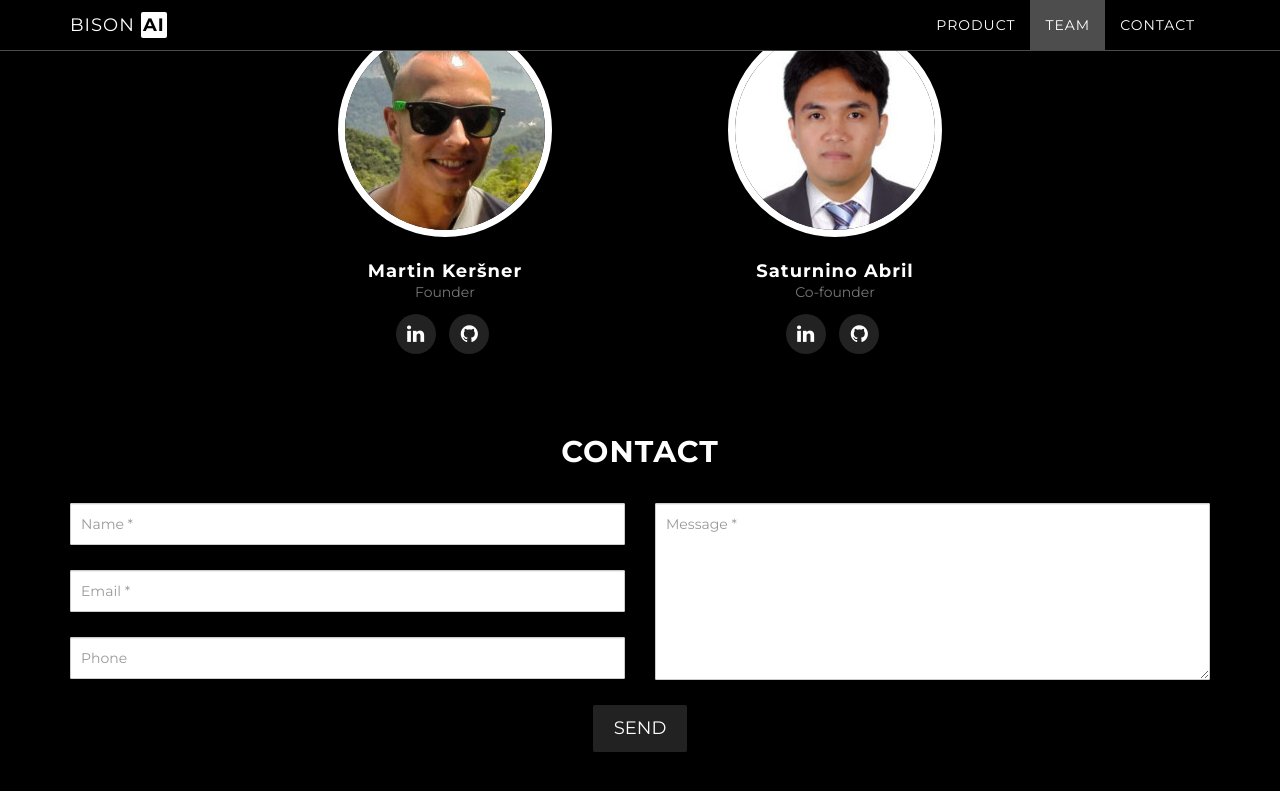
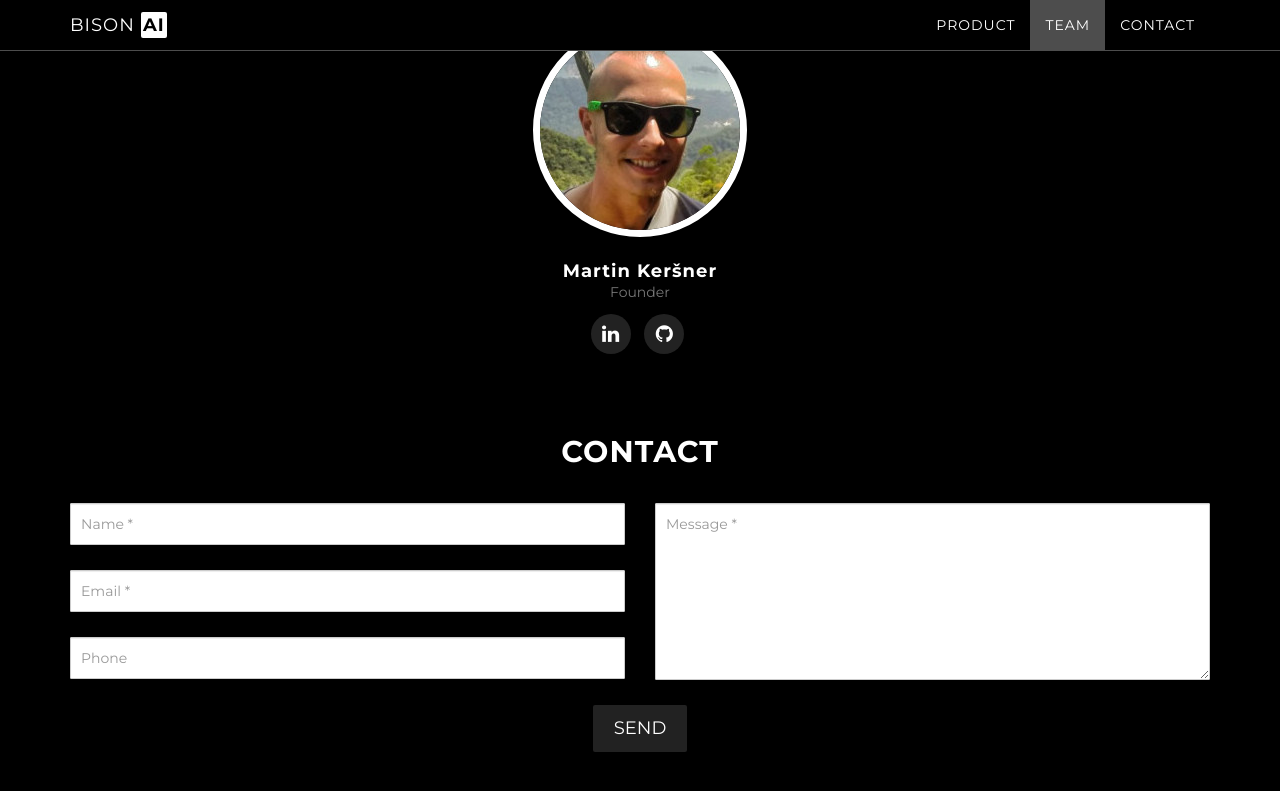
Before and after one commit to martinkersner/bisonai_www, a Jekyll site: the page built from index.html, in a window 1280 px wide and 900 px high, scrolled down 2786 px. Shown: the top 791 px of the window. Built offline with Jekyll 4.4.1, drawn with Linux system fonts in a browser that asks for light colours; some web fonts are replaced.

Commit message:
team clean

```diff
--- a/_config.yml
+++ b/_config.yml
@@ -23,15 +23,6 @@ people:
     - title: github
       url: https://github.com/martinkersner
 
-- name: Saturnino Abril
-  pic: 3
-  position: Co-founder
-  social:
-    - title: linkedin
-      url: https://www.linkedin.com/in/saturnino-abril-166b176b
-    - title: github
-      url: https://github.com/saturninoabril
-
 # Build settings
 markdown: kramdown
 permalink: pretty
--- a/_includes/team.html
+++ b/_includes/team.html
@@ -5,7 +5,6 @@
                 <h2>Team</h2>
                   <div class="row">
                       {% for member in site.people %}
-                      <div class="col-sm-6">
                           <div class="team-member">
                               <img src="img/team/{{ member.pic }}.jpg" class="img-responsive img-circle" alt="">
                               <h4>{{ member.name }}</h4>
@@ -21,7 +20,6 @@
 
                               </ul>
                           </div>
-                      </div>
                       {% endfor %}
                   </div>
             </div>
```
